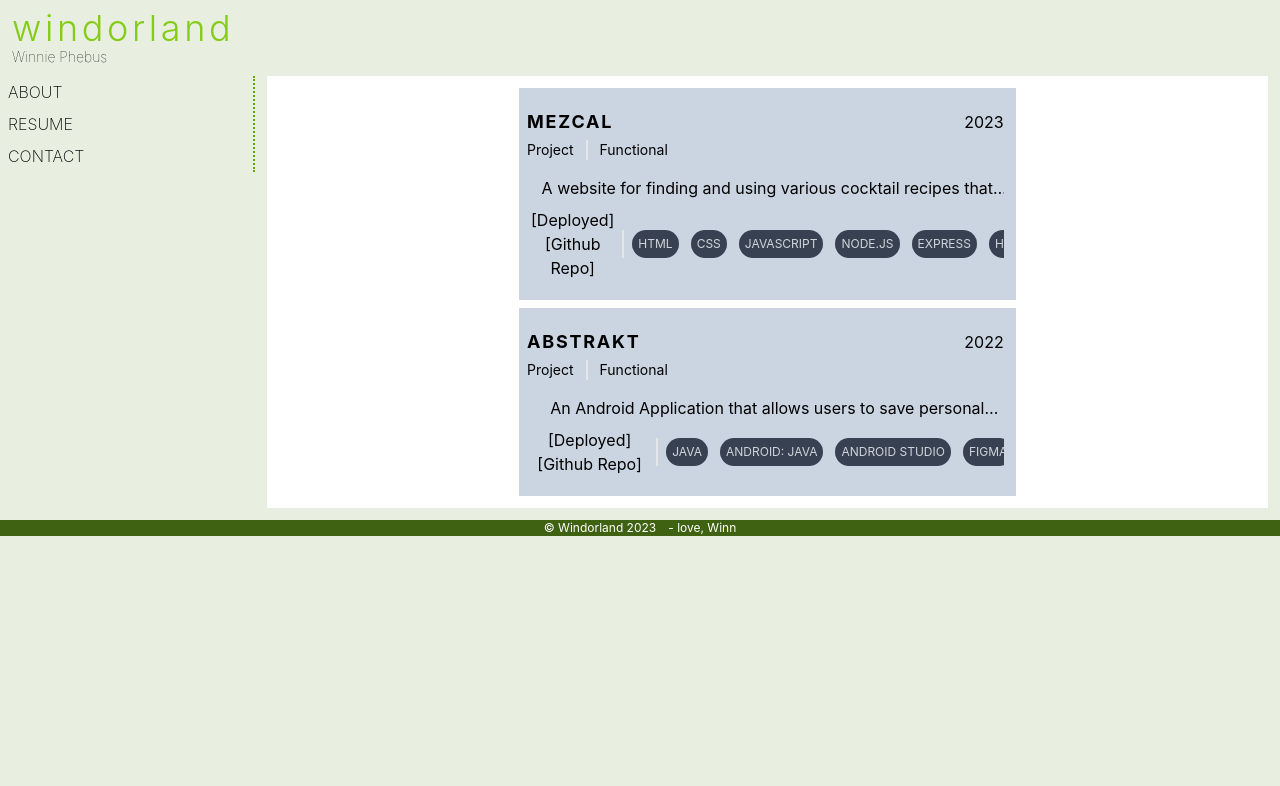
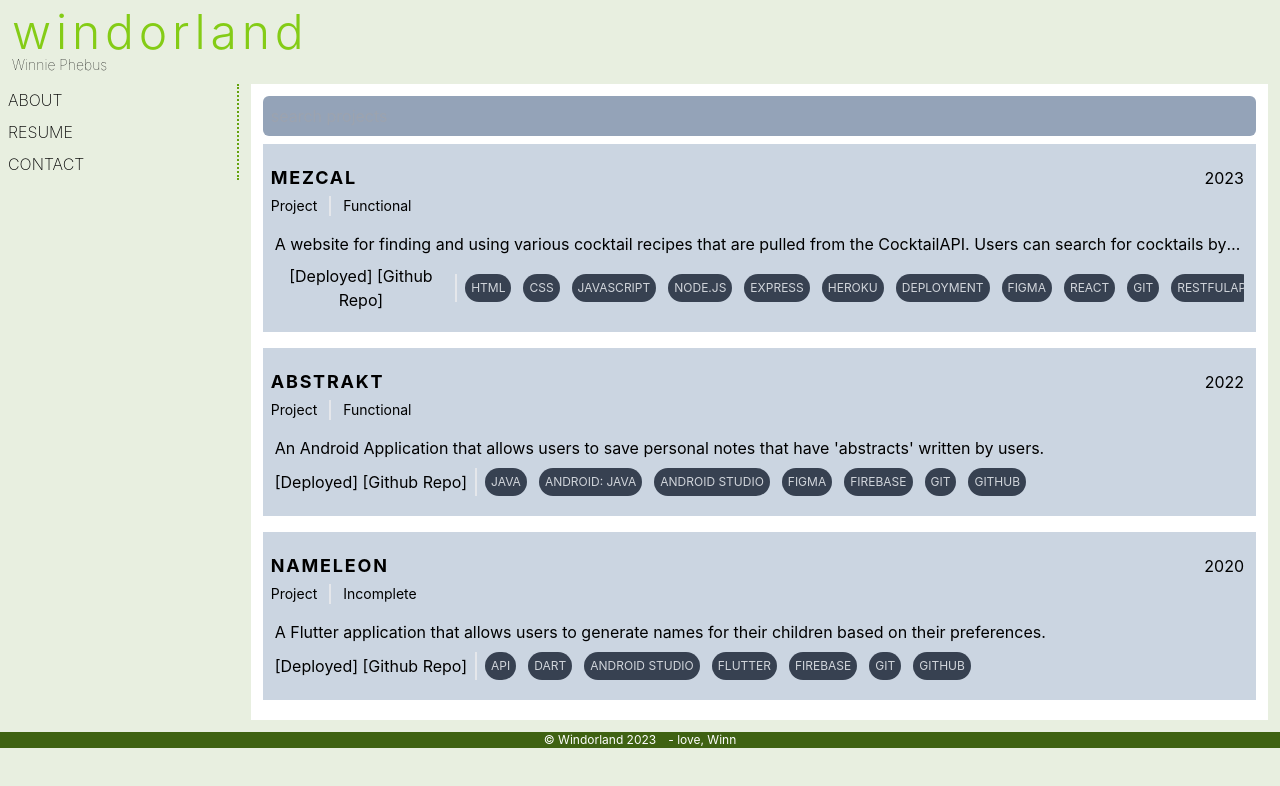
Before and after one commit to winnie-phebus/windor-website, a React (Create React App) app: page /projects in a window 1280 px wide. Shown: the top 786 px of the page. Built offline with nearby package versions, Linux system fonts and the light colour scheme.

Commit message:
working on grids, some superficial changes like header and sizing, added projects search bar

```diff
--- a/src/Header.js
+++ b/src/Header.js
@@ -4,7 +4,7 @@ import { Link } from "react-router-dom";
 export default function Header() {
   return (
     <div class="border-b-2 border-lime-500 p-3 pt-4 text-center md:border-0 md:text-left">
-      <h1 class="-my-2 text-4xl font-light lowercase tracking-widest text-lime-500">
+      <h1 class="-my-2 text-5xl font-light lowercase tracking-widest text-lime-500 hover:uppercase">
         <Link to="/">windorland</Link>
       </h1>
       <sub class="text-sm font-thin">Winnie Phebus</sub>
--- a/src/project/index.js
+++ b/src/project/index.js
@@ -1,6 +1,7 @@
 import React, { useEffect } from "react";
 import ProjectCard from "./project-card";
 import projects from "./projects.json";
+import Searchbar from "./search-bar";
 import { useSearchParams } from "react-router-dom";
 
 export default function Project() {
@@ -26,8 +27,9 @@ export default function Project() {
   }, [searchParams, projectsDisplay]);
 
   return (
-    <div>
-      <ul>
+    <div class="container-fluid p-2">
+      <Searchbar />
+      <ul class="grid auto-rows-auto auto-cols-auto">
         {projectsDisplay.map((project) => (
           <li>
             <ProjectCard project={project} />
--- a/src/project/project-card.js
+++ b/src/project/project-card.js
@@ -16,7 +16,7 @@ export default function ProjectCard({
   },
 }) {
   return (
-    <div class="group/card mx-auto my-2 w-5/6 overflow-clip bg-slate-300 p-3 md:w-3/6 hover:rounded-se-3xl">
+    <div class="group/card mx-auto my-2 w-5/6 overflow-clip bg-slate-300 p-3 md:w-auto hover:rounded-se-3xl">
       <div class="group-hover/card:text-white -mx-3 p-2 group-hover/card:bg-slate-700">
         <div class="flex justify-between items-center space-x-4">
           <h1 class="text-lg font-bold uppercase tracking-widest">
@@ -29,7 +29,7 @@ export default function ProjectCard({
           <h4 class="px-3">{project.status}</h4>
         </div>
       </div>
-      <p class="my-1 line-clamp-1 group-hover/card:line-clamp-none group-hover/card:my-2">
+      <p class="my-1 text-left line-clamp-1 group-hover/card:line-clamp-none group-hover/card:my-2">
         {project.description}
       </p>
       <div class="items-center my-2 flex space-x-2 divide-x-2">
--- a/src/project/projects.json
+++ b/src/project/projects.json
@@ -41,5 +41,24 @@
       "GitHub"
     ],
     "description": "An Android Application that allows users to save personal notes that have 'abstracts' written by users."
+  },
+  {
+    "title": "Nameleon",
+    "githubURI": "https://github.com/winnie-phebus/NU_MAD_SM2022_Final_Project_06",
+    "deployedURI": "",
+    "status": "Incomplete",
+    "type": "Project",
+    "dates": "2020",
+    "types": ["Mobile", "Personal", "Development", "Generator"],
+    "skills": [
+      "API",
+      "Dart",
+      "Android Studio",
+      "Flutter",
+      "Firebase",
+      "Git",
+      "GitHub"
+    ],
+    "description": "A Flutter application that allows users to generate names for their children based on their preferences."
   }
 ]
--- /dev/null
+++ b/src/project/search-bar/index.js
@@ -0,0 +1,13 @@
+import React from "@heroicons/react";
+
+export default function Searchbar({ onChange = (f) => {} }) {
+  return (
+    <input
+      class="bg-slate-400 p-2 text-white w-full rounded-md"
+      key="search-bar"
+      value=""
+      placeholder={"search projects"}
+      onChange={(e) => onChange(e.target.value)}
+    />
+  );
+}
```
Also changed, not shown: src/App.js (+0 -18 lines), public/manifest.json.
